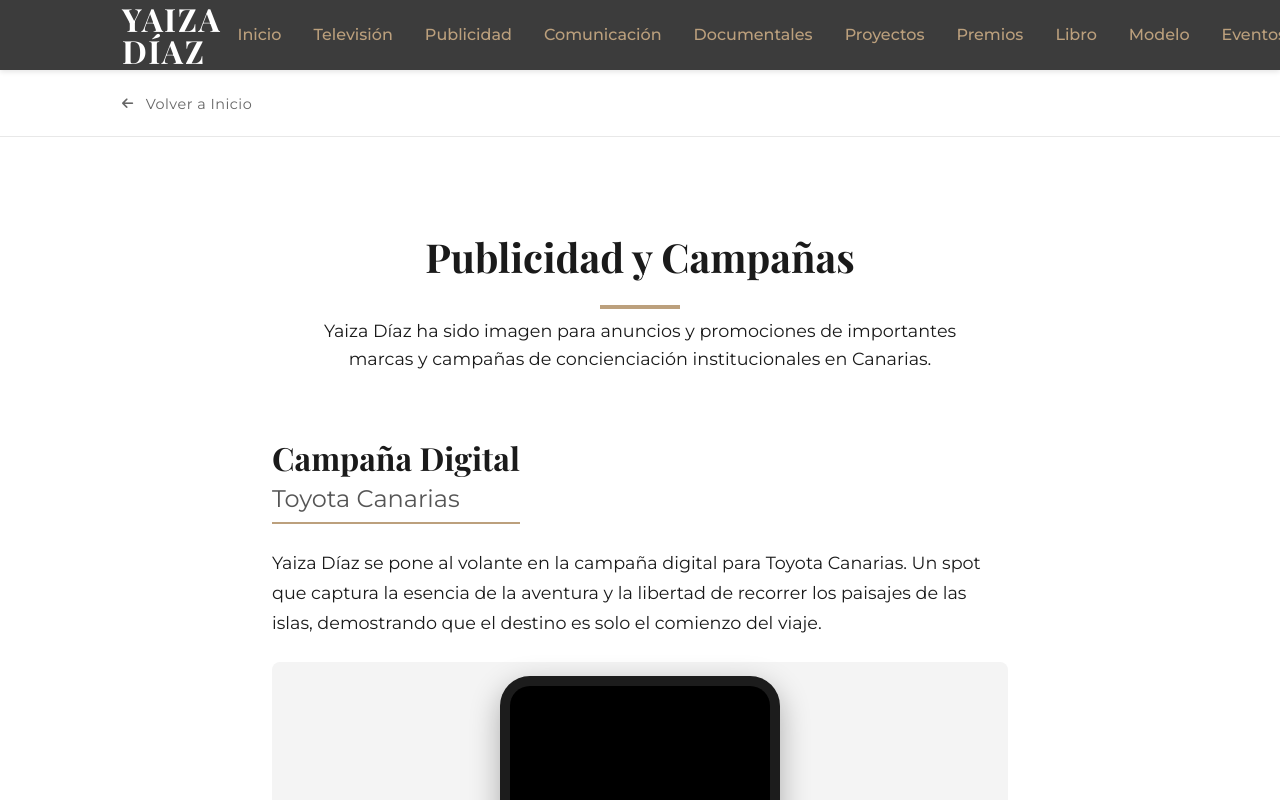
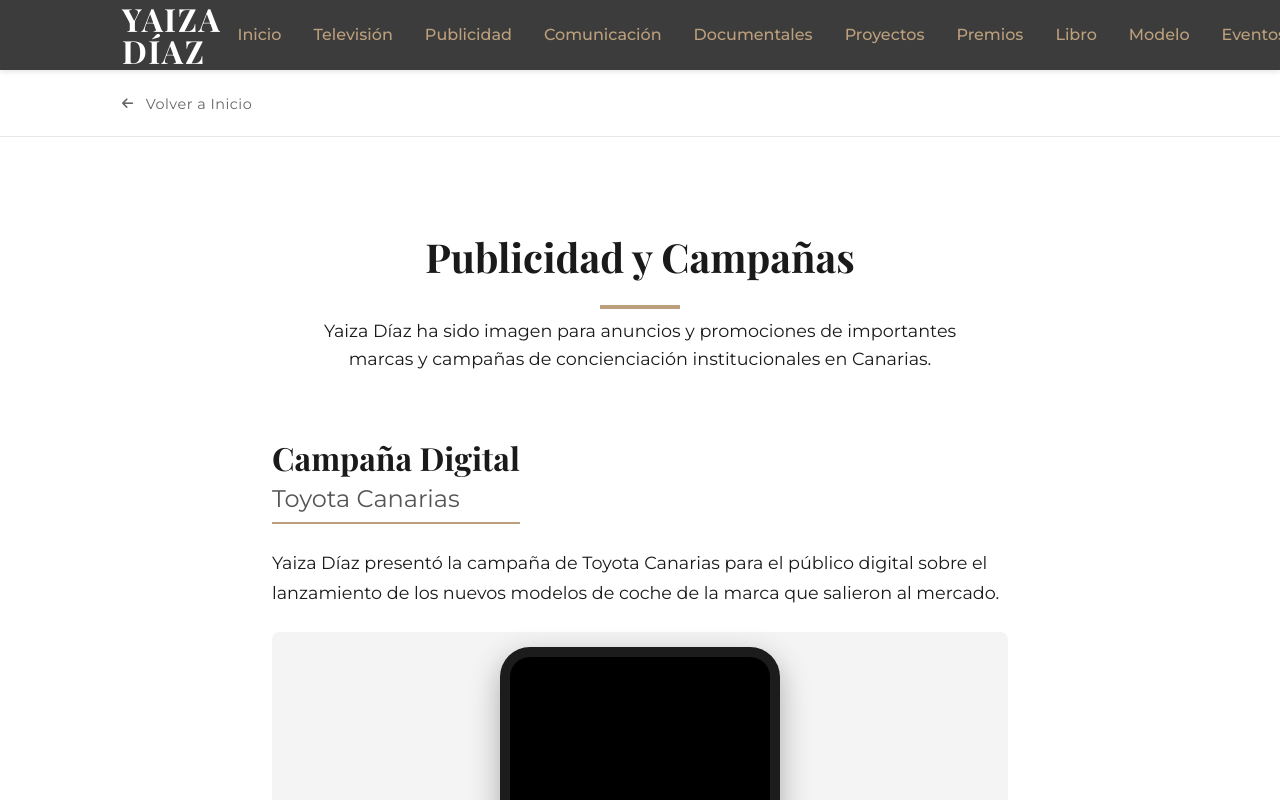
Before and after one commit to mensabo/YAIZA-DIAZ, a plain HTML site: page publicidad.html in a window 1280 px wide. Shown: the top 800 px of the page. Drawn offline with nearby package versions, Linux system fonts and the light colour scheme; grey boxes are pictures that could not be loaded.

Commit message:
Add files via upload

```diff
--- a/publicidad.html
+++ b/publicidad.html
@@ -88,7 +88,7 @@
             <div class="comunicacion-section">
                 <h3>Campaña Digital <span class="brand-name">Toyota Canarias</span></h3>
                 <p>
-                    Yaiza Díaz se pone al volante en la campaña digital para Toyota Canarias. Un spot que captura la esencia de la aventura y la libertad de recorrer los paisajes de las islas, demostrando que el destino es solo el comienzo del viaje.
+                   Yaiza Díaz presentó la campaña de Toyota Canarias para el público digital sobre el lanzamiento de los nuevos modelos de coche de la marca que salieron al mercado.
                 </p>
                 <a href="https://www.instagram.com/reel/Ct9Nxg4I-Nm/?igsh=anlyNTkyNnlvbnFk" target="_blank" rel="noopener noreferrer" class="phone-video-container">
                     <div class="phone-mockup">
```
